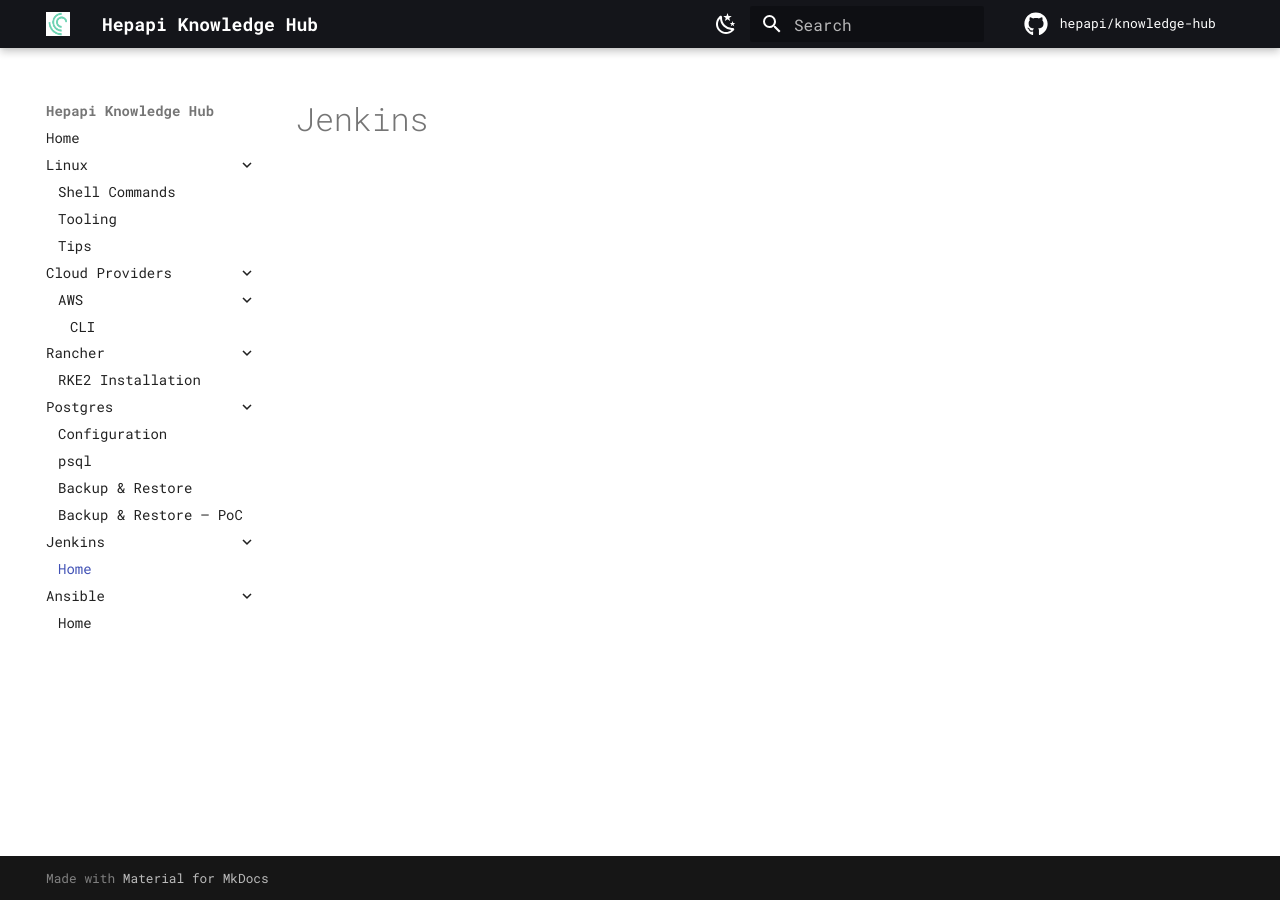
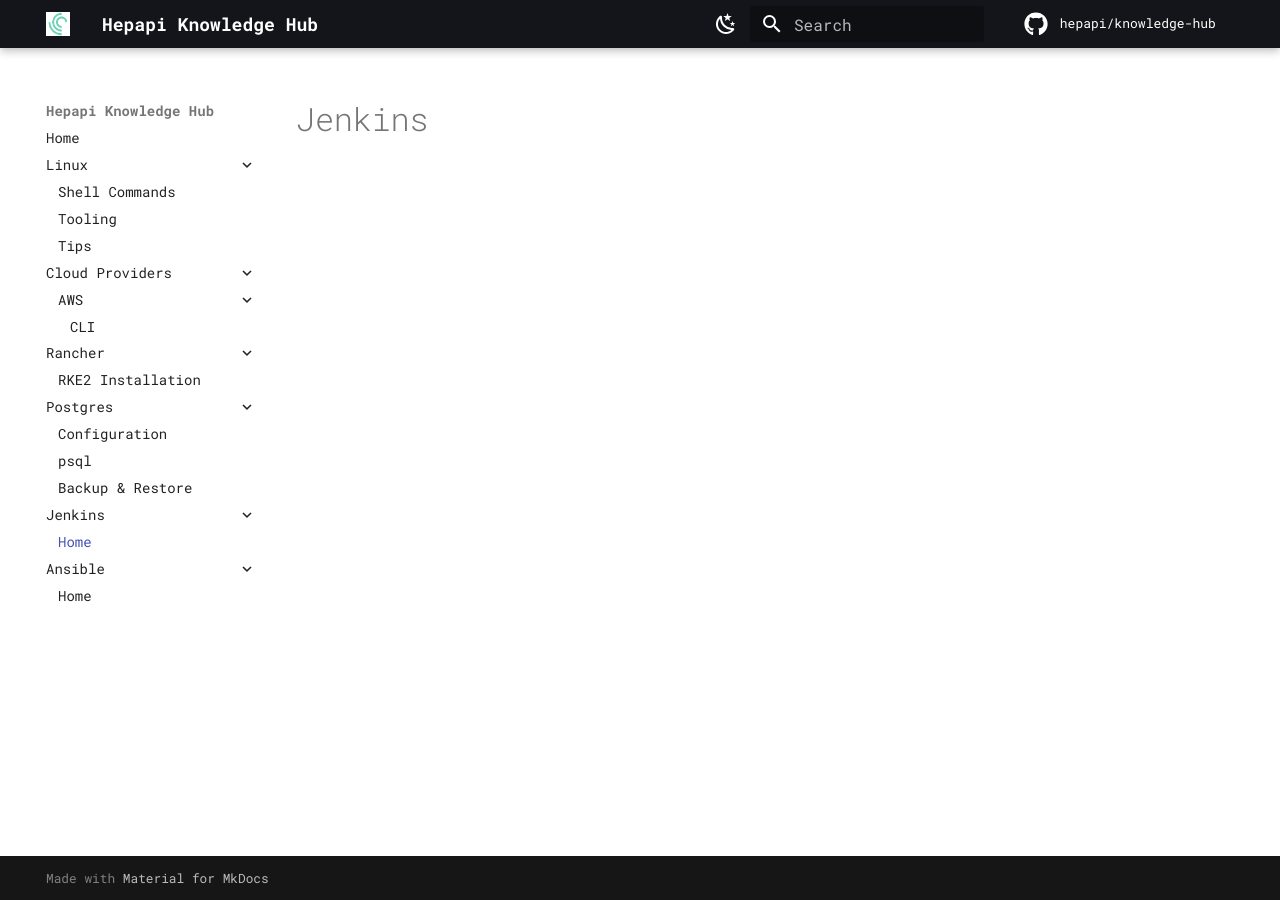
Before and after one commit to hepapi/knowledge-hub, an MkDocs documentation site: the page built from docs/jenkins/README.md, in a window 1280 px wide. Built offline with MkDocs 1.6.1 and Material for MkDocs 9.7.7, drawn with Linux system fonts in a browser that asks for light colours; comment, search, counter and statistics services are not loaded.

Commit message:
updating index

```diff
--- a/mkdocs.yml
+++ b/mkdocs.yml
@@ -27,7 +27,6 @@
       - 'Configuration': postgres/configuration.md
       - 'psql': postgres/psql.md
       - 'Backup & Restore': postgres/backup-restore.md
-      - 'Backup & Restore — PoC': postgres/poc-backup-restore.md
     # - Kubernetes:
     #     - 'Kubectl': kubernetes/kubectl.md
     #     - 'Kustomize': kubernetes/kustomize.md
```
